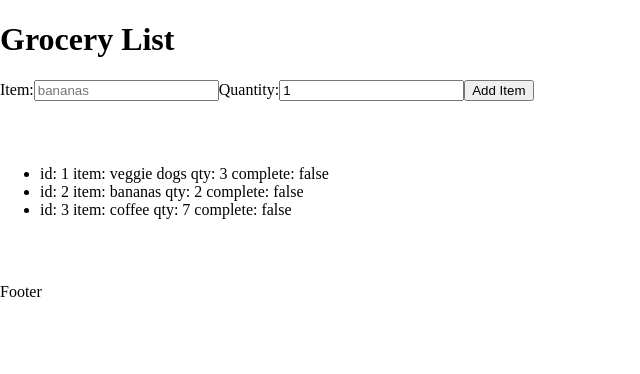
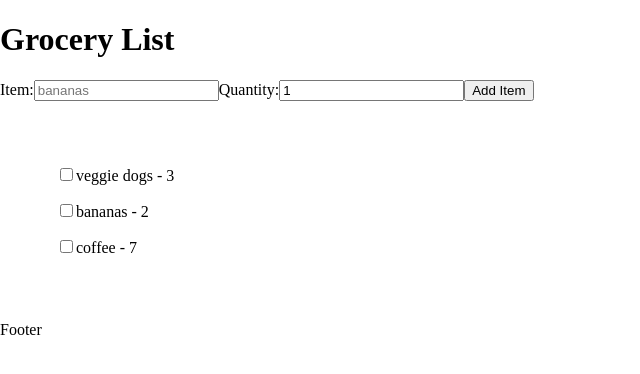
Before and after one commit to ryanflitcroft/shopping-list-reducer, a React app: page / in a window 1280 px wide. Shown: the top 374 px of the page, without its empty margins (0-640 px from the left). Built offline with nearby package versions, Linux system fonts and the light colour scheme; the HTML template or start-up script is replaced by a standard one.

Commit message:
refactor GroceryItem for checkbox.

```diff
--- a/src/App.css
+++ b/src/App.css
@@ -20,3 +20,8 @@ main {
 section {
   margin: 3em 0;
 }
+
+ul li {
+  list-style-type: none;
+  margin: 1em;
+}
--- a/src/components/GroceryItem/GroceryItem.jsx
+++ b/src/components/GroceryItem/GroceryItem.jsx
@@ -1,12 +1,12 @@
-import React, { useState } from 'react';
+import React from 'react';
 
 export default function GroceryItem({ item }) {
   return (
-    <div>
-      {` id: ${item.id} `}
-      {` item: ${item.item} `}
-      {` qty: ${item.quantity} `}
-      {` complete: ${item.complete.toString()} `}
-    </div>
+    <>
+      <input type="checkbox" name={item.item} value={item.item} />
+      <label htmlFor={item.item}>
+        {item.item} - {item.quantity}
+      </label>
+    </>
   );
 }
```
